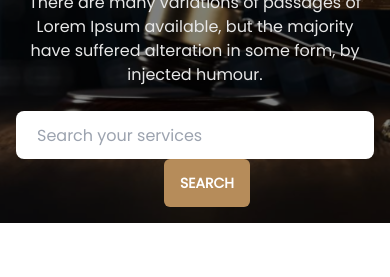
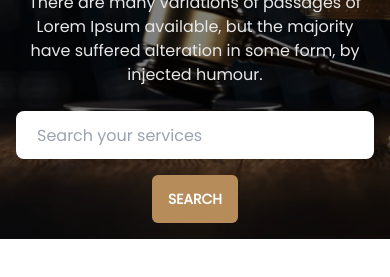
Before and after one commit to mashfikur/legal-solutions-website-responsive, a plain HTML site: page index.html in a window 390 px wide. Shown: the part 409-686 px from the top of the page. Drawn offline with nearby package versions, Linux system fonts and the light colour scheme.

Commit message:
responsive banner section

```diff
--- a/index.html
+++ b/index.html
@@ -114,7 +114,7 @@
       </nav>
 
       <!-- banner -->
-      <section class="banner text-white md:mt-14">
+      <section class="banner text-white lg:mt-14">
         <div class="hero overlay md:px-[15.5rem] md:py-[6.5rem]">
           <div class="hero-content text-center">
             <div class="">
@@ -129,17 +129,19 @@
               </p>
 
               <!-- input section -->
+              <div class="space-y-4 md:space-y-0 lg:space-y-4 md:flex lg:block">
                 <input
                   type="search"
                   placeholder="Search your services"
-                class="input w-full max-w-sm p-5"
+                  class="input w-full max-w-sm p-5 text-black"
                 />
 
                 <button
-                class="btn rounded-md bg-primary border-0 text-white ml-6"
+                  class="btn rounded-md bg-primary border-0 text-white lg:ml-6 md:ml-2"
                 >
                   Search
                 </button>
+              </div>
             </div>
           </div>
         </div>
```
Lines whose indentation alone changed are shown as unchanged.
